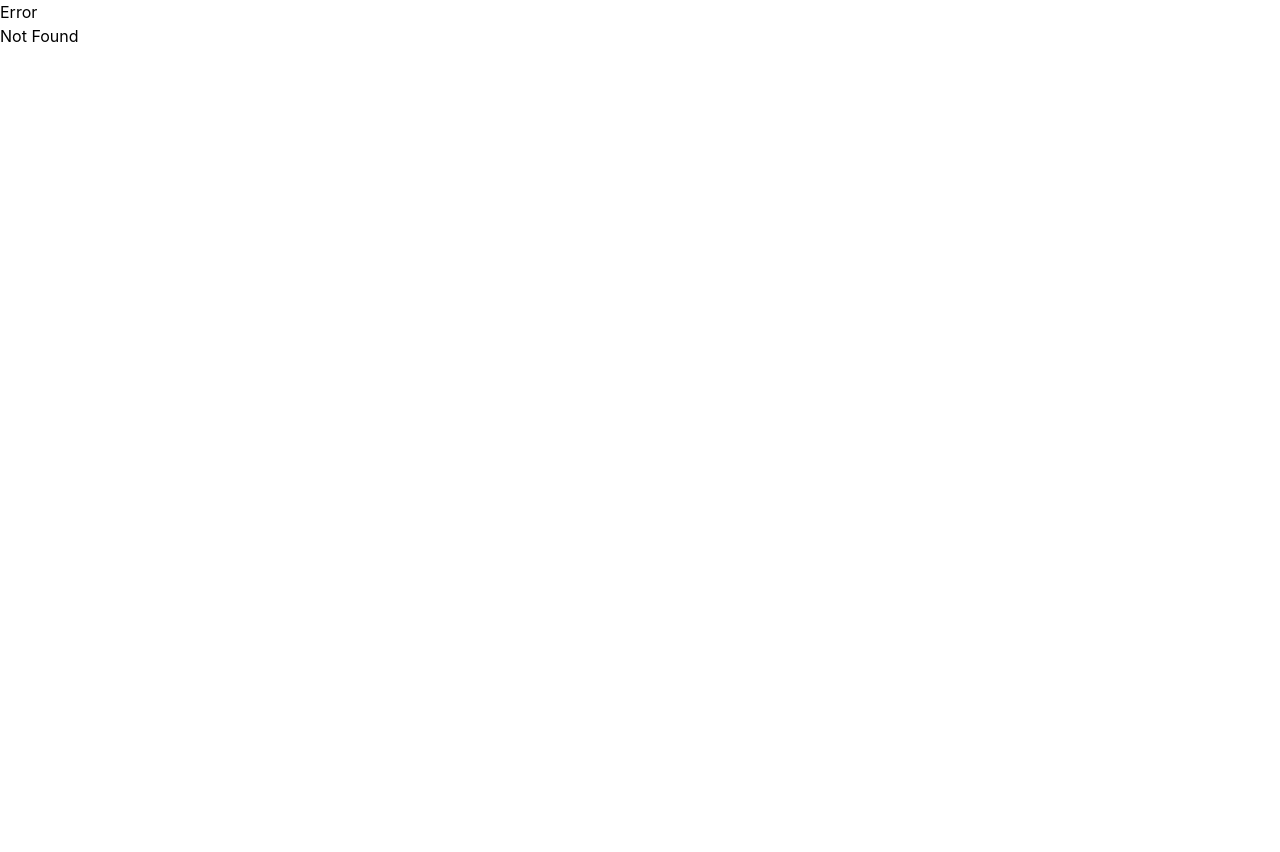
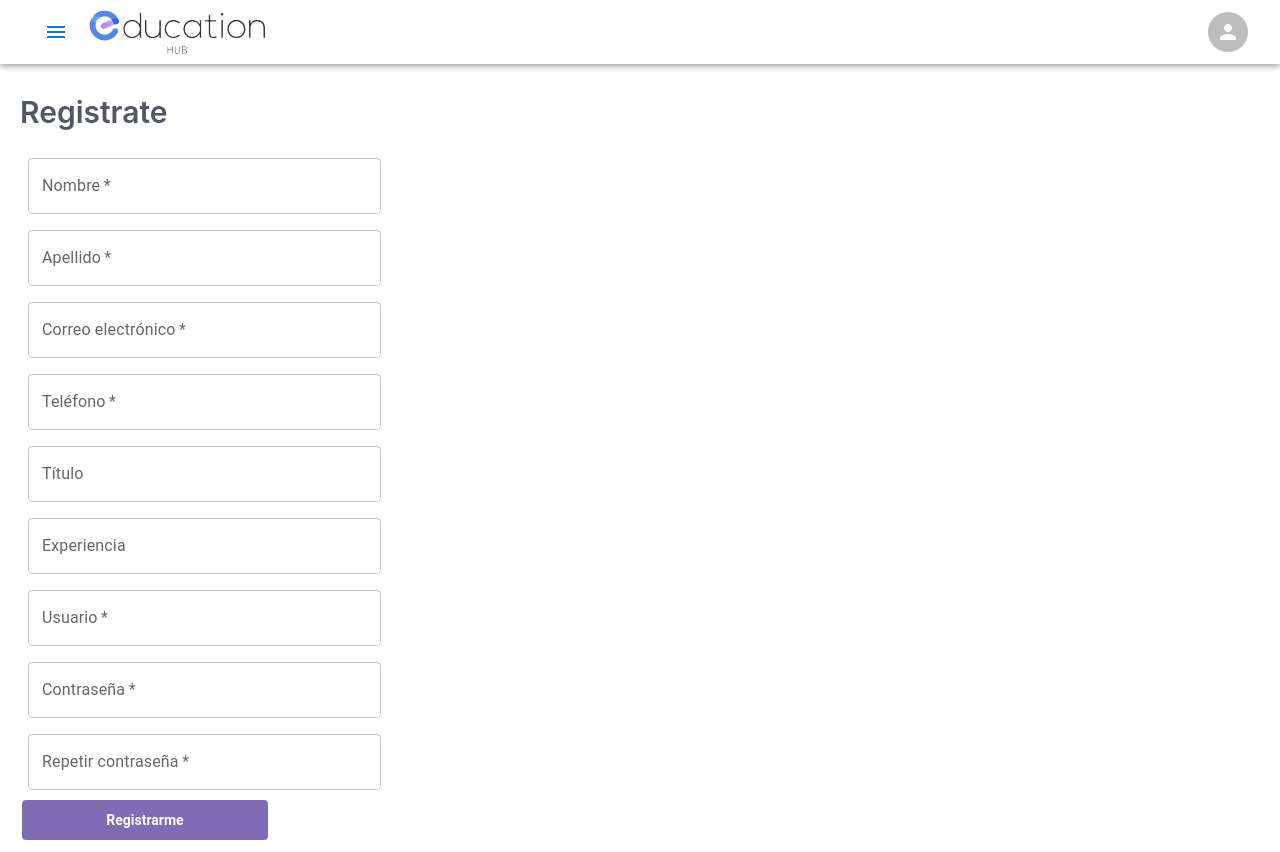
Before and after one commit to gabrieljesus11/API_TPO, a React (Create React App) app in the folder api-tpo/: page /registro in a window 1280 px wide. Before the commit this address had no page. Before the commit the page ends 800 px from the top, so only its background shows below. Built offline with nearby package versions, Linux system fonts and the light colour scheme.

Commit message:
ultima actualizacion

```diff
--- a/api-tpo/src/components/Login/Login.css
+++ b/api-tpo/src/components/Login/Login.css
@@ -18,7 +18,7 @@ text-decoration-line: underline;
 }
 
 .registro2{
-    color: #7F6BB6;
+color: #7F6BB6;
 font-size: 13px;
 font-style: normal;
 font-weight: 600;
--- a/api-tpo/src/components/Login/Login.js
+++ b/api-tpo/src/components/Login/Login.js
@@ -44,7 +44,7 @@ export default function FormPropsTextFields() {
           ¿No sos miembro?
         </div>
         <div className='registro2'>
-          Registrate acá
+          <Link to={"/Registro"} className="registro2">Registrate acá</Link>
         </div>
 </CardActions>
 
--- /dev/null
+++ b/api-tpo/src/components/Registro/Registro.css
@@ -0,0 +1,25 @@
+.form{
+    background-color: #fff;
+    border-radius: 4px;
+}
+
+.bSecundario{
+    border-radius: 6px;
+    border: 2px solid #fff;
+    background: #7F6BB6;
+    display: flex;
+    width: 250px;
+    padding: 10px 30px;
+    justify-content: center;
+    align-items: center;
+    gap: 10px;
+}
+
+.blink{
+    color: #fff;
+    font-family: 'Roboto', sans-serif;
+    font-size: 14px;
+    font-style: normal;
+    font-weight: 600;
+    line-height: 20px;
+}
--- /dev/null
+++ b/api-tpo/src/components/Registro/Registro.js
@@ -0,0 +1,106 @@
+import * as React from 'react';
+import Box from '@mui/material/Box';
+import TextField from '@mui/material/TextField';
+import { Link } from "react-router-dom";
+import Typography from '@mui/material/Typography';
+import Button from '@mui/material/Button';
+import './Registro.css';
+
+export default function FormPropsTextFields() {
+  return (
+    <Box
+      component="form"
+      sx={{
+        '& .MuiTextField-root': { m: 1, width: '35ch' },
+      }}
+      noValidate
+      autoComplete="off"
+    >
+
+    <div>
+        <TextField
+        className='form'
+          required
+          id="outlined-required"
+          label="Nombre"
+          defaultValue=""
+        />
+
+<TextField
+        className='form'
+          required
+          id="outlined-required"
+          label="Apellido"
+          defaultValue=""
+        />
+
+        <TextField
+        className='form'
+          required
+          id="outlined-required"
+          label="Correo electrónico"
+          defaultValue=""
+        />
+
+        <TextField
+        className='form'
+          required
+          id="outlined-required"
+          label="Teléfono"
+          defaultValue=""
+        />
+
+
+<TextField
+        className='form'
+
+          id="outlined-required"
+          label="Título"
+          defaultValue=""
+        />
+
+<TextField
+        className='form'
+
+          id="outlined-required"
+          label="Experiencia"
+          defaultValue=""
+          multiline
+        />
+
+<TextField
+        className='form'
+          required
+          id="outlined-required"
+          label="Usuario"
+          defaultValue=""
+        />
+
+<TextField
+        className='form'
+          required
+          id="outlined-required"
+          label="Contraseña"
+          defaultValue=""
+        />
+
+<TextField
+        className='form'
+          required
+          id="outlined-required"
+          label="Repetir contraseña"
+          defaultValue=""
+        />
+
+
+
+
+    </div>
+
+    <div className="bSecundario">
+      <Link to={"/miPerfil"} className="blink">Registrarme</Link>
+    </div>
+
+    </Box>
+  );
+}
--- a/api-tpo/src/index.js
+++ b/api-tpo/src/index.js
@@ -11,7 +11,7 @@ import PDP from "./routes/PDP";
 import Contratar from "./routes/Contratar";
 import Login from "./routes/Login";
 import Filtros from "./routes/Filtros";
-//import Registro from "./routes/Registro";
+import Registro from "./routes/Registro";
 import { AuthProvider } from './auth/AuthProvider';
 import App from './App';
 
@@ -62,6 +62,10 @@ const router = createBrowserRouter([
     element: <Login />,
   },
 
+  {
+    path: "/registro",
+    element: <Registro />,
+  },
 
 
 ]);
--- a/api-tpo/src/routes/CursosDisponibles.jsx
+++ b/api-tpo/src/routes/CursosDisponibles.jsx
@@ -12,19 +12,21 @@ export default function CursosDisponibles(){
     <div className="landing">
 
 
-    <Stack direction="row" spacing={2}>
-    <div className="h2">Lista completa de cursos</div>
-    <Button startIcon={<FilterListIcon />}>
-    <Link to={"/filtro"}>Filtrar</Link>
-      </Button>
-
+    <Stack direction="row flex-wrap content-between" spacing={2}>
+      <div className="h2">Lista completa de cursos</div>
+        <Button startIcon={<FilterListIcon />}>
+          <Link to={"/filtro"}>Filtrar</Link>
+        </Button>
     </Stack>
 
+    <section
+    className="grid gap-4 md:grid-cols-4"
+    >
     <Card />
-    <br/>
     <Card />
-    <br/>
     <Card />
+    </section>
+
     </div>
     </div>
 }
--- a/api-tpo/src/routes/Home.jsx
+++ b/api-tpo/src/routes/Home.jsx
@@ -7,12 +7,12 @@ import Categorias from "../components/Categorias/Categorias";
 
 
 export default function Home(){
-    return <div>
+    return <div className="flex-wrap place-items-center">
     <section>
     <NavBar />
     </section>
 
-    <section className="grid gap-4">
+    <section className="">
     <Banner />
     </section>
 
@@ -21,8 +21,7 @@ export default function Home(){
     </section>
 
     <section
-    className="grid gap-4 md:grid-cols-4"
-    >
+    className="grid gap-4 md:grid-cols-4">
     <Card />
     <Card />
     <Card />
--- a/api-tpo/src/routes/Registro.jsx
+++ b/api-tpo/src/routes/Registro.jsx
@@ -0,0 +1,17 @@
+import Registro from "../components/Registro/Registro"
+import NavBar from "../components/Navbar/Navbar";
+
+
+export default function Login(){
+    return <div>
+    <NavBar />
+    <div className="landing">
+    <div className="h2">Registrate</div>
+    <section className="grid gap-4 md:grid-cols-8">
+    <Registro />
+    </section>
+
+    </div>
+
+    </div>
+}
```
